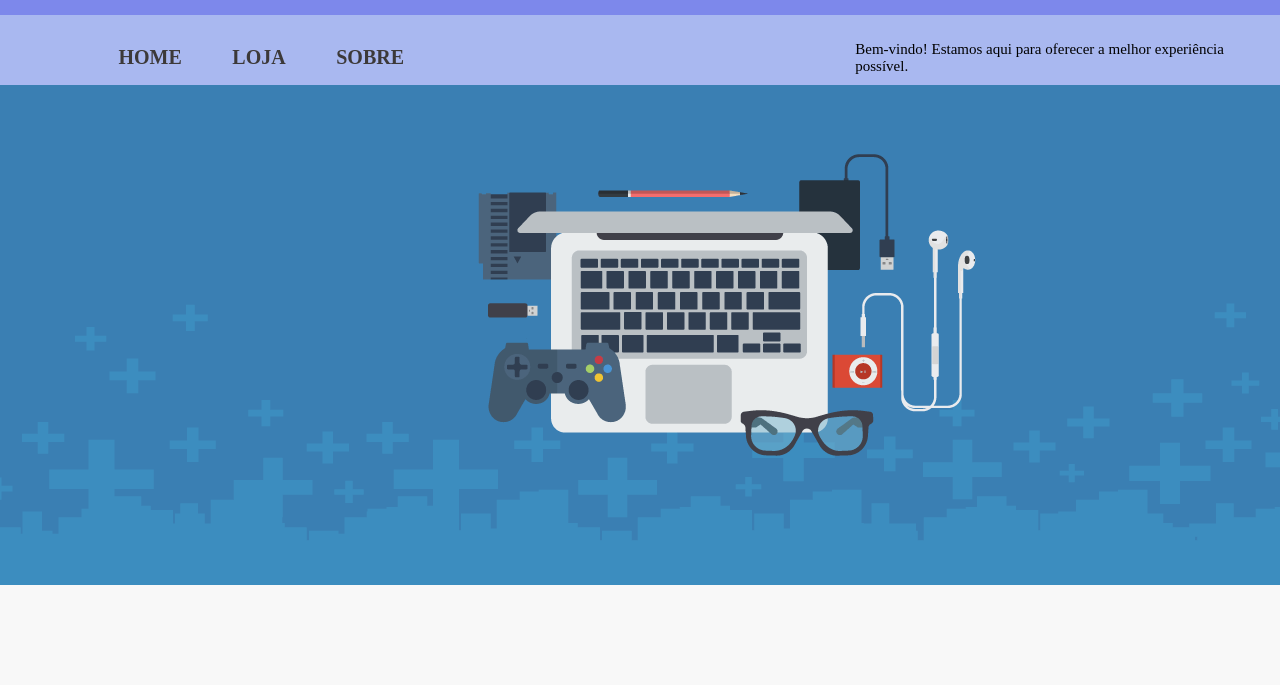
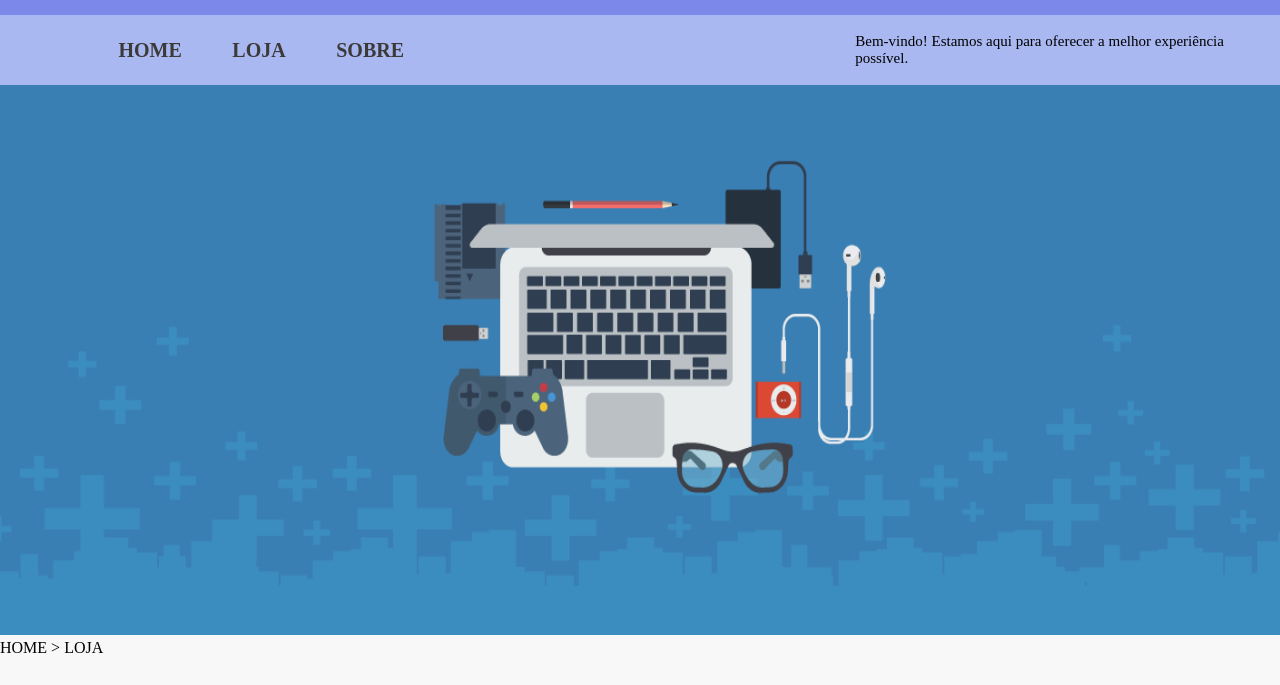
Before and after one commit to devsites25/GeekBase-ecommecer, a plain HTML site: page frontend/loja.html in a window 1280 px wide. Shown: the part 115-800 px from the top of the page. Drawn offline with Linux system fonts and the light colour scheme.

Commit message:
estilização da imagem principal da pagina da loja

```diff
--- a/frontend/loja.css
+++ b/frontend/loja.css
@@ -152,9 +152,9 @@ body {
   /* background-color: #a9aaf8; */
   width: 95%;
   height: 50px;
-  margin-top: 15px;
+  /* margin-top: 8px; */
   display: flex;
-  /* justify-content: center; */
+  justify-content: center;
   align-items: center;
 }
 
@@ -193,3 +193,10 @@ body {
   margin-left: 35%;
   font-size: 15px;
 }
+
+/* div da imagem */
+
+.image-content-main {
+  width: 100%;
+  height: 550px;
+}
--- a/frontend/loja.html
+++ b/frontend/loja.html
@@ -61,8 +61,11 @@
       </div>
     </nav>
 <!-- Conteudo da imagem da pagina da loja -->
- <div>
-    <img src="../assets/image/bannerGeek.png" alt="bannerGeek">
+ <div class="conteiner-image-main">
+    <img class="image-content-main" src="../assets/image/bannerGeek.png" alt="bannerGeek">
+ </div>
+ <div class="">
+    <p>HOME > LOJA</p>
  </div>
   </body>
 </html>
```
